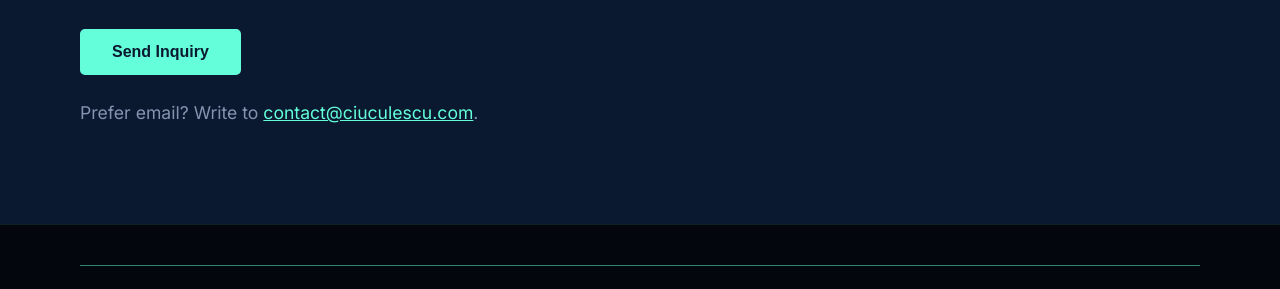
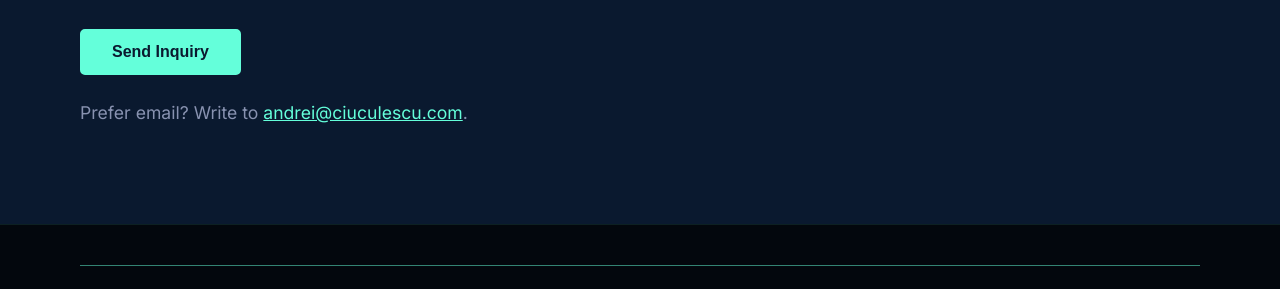
Before and after one commit to ciuc123/ciuc123.github.io, a Jekyll site: the page built from contact.md, in a window 1280 px wide and 962 px high. Shown: the part 617-906 px from the top of the window. Built offline with Jekyll 4.4.1, drawn with Linux system fonts in a browser that asks for light colours.

Commit message:
T1: inquiries go to andrei@ciuculescu.com, sent from email.content.ciuculescu.com
Co-Authored-By: Claude Opus 5.5 <noreply@anthropic.com>

```diff
--- a/_config.yml
+++ b/_config.yml
@@ -1,5 +1,5 @@
 title: Andrei Ciuculescu - Laravel & DevOps Specialist
-email: contact@ciuculescu.com
+email: andrei@ciuculescu.com
 description: >-
   Professional Laravel backend developer and DevOps specialist with 13+ years experience
   building scalable web solutions for small and medium businesses.
--- a/workers/contact/wrangler.toml
+++ b/workers/contact/wrangler.toml
@@ -6,8 +6,8 @@ compatibility_date = "2026-11-01"
 routes = [{ pattern = "ciuculescu.com/api/contact", zone_name = "ciuculescu.com" }]
 
 [vars]
-MAIL_FROM = "ciuculescu.com <contact@ciuculescu.com>"
-MAIL_TO = "contact@ciuculescu.com"
+MAIL_FROM = "ciuculescu.com <contact@email.content.ciuculescu.com>"
+MAIL_TO = "andrei@ciuculescu.com"
 SUBJECT_PREFIX = "New inquiry from ciuculescu.com"
 ALLOWED_ORIGINS = "https://ciuculescu.com,http://localhost:4000"
 
```
Also changed, not shown: workers/contact/README.md (+4 -3 lines).
